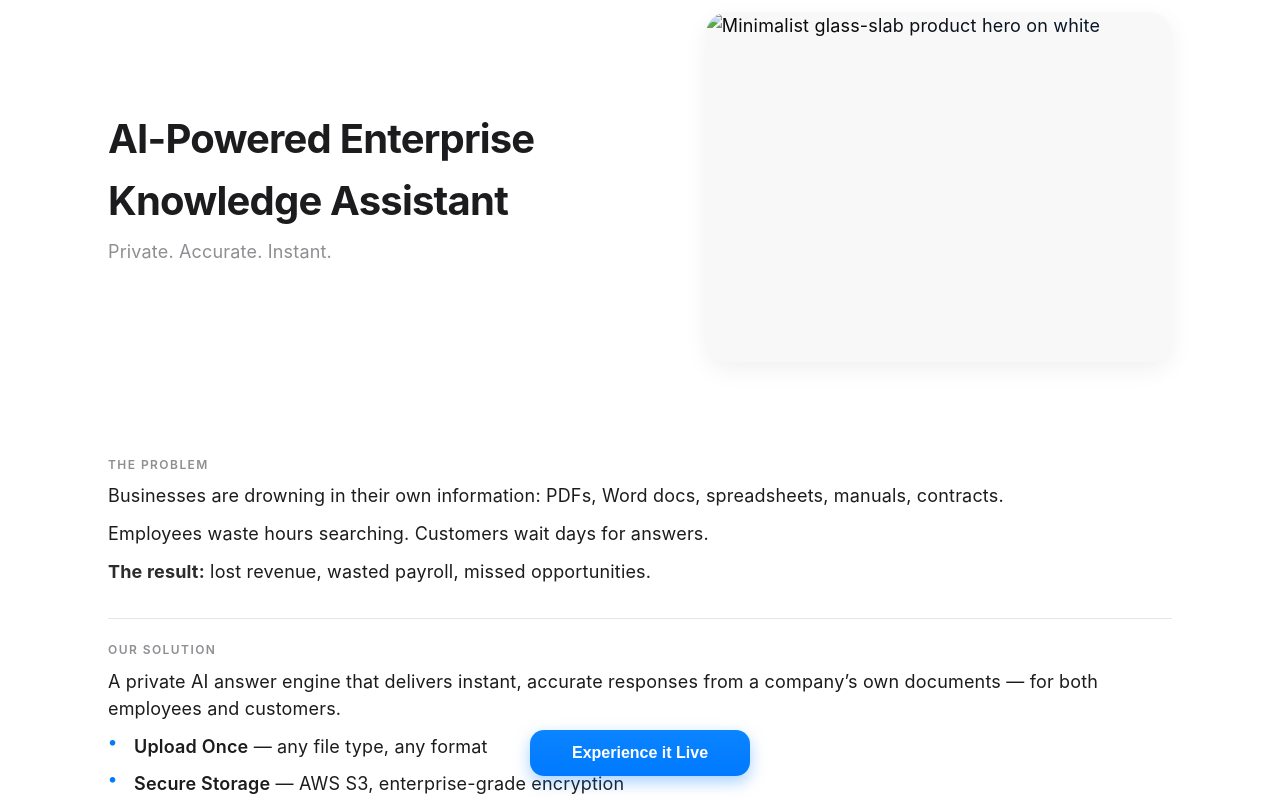
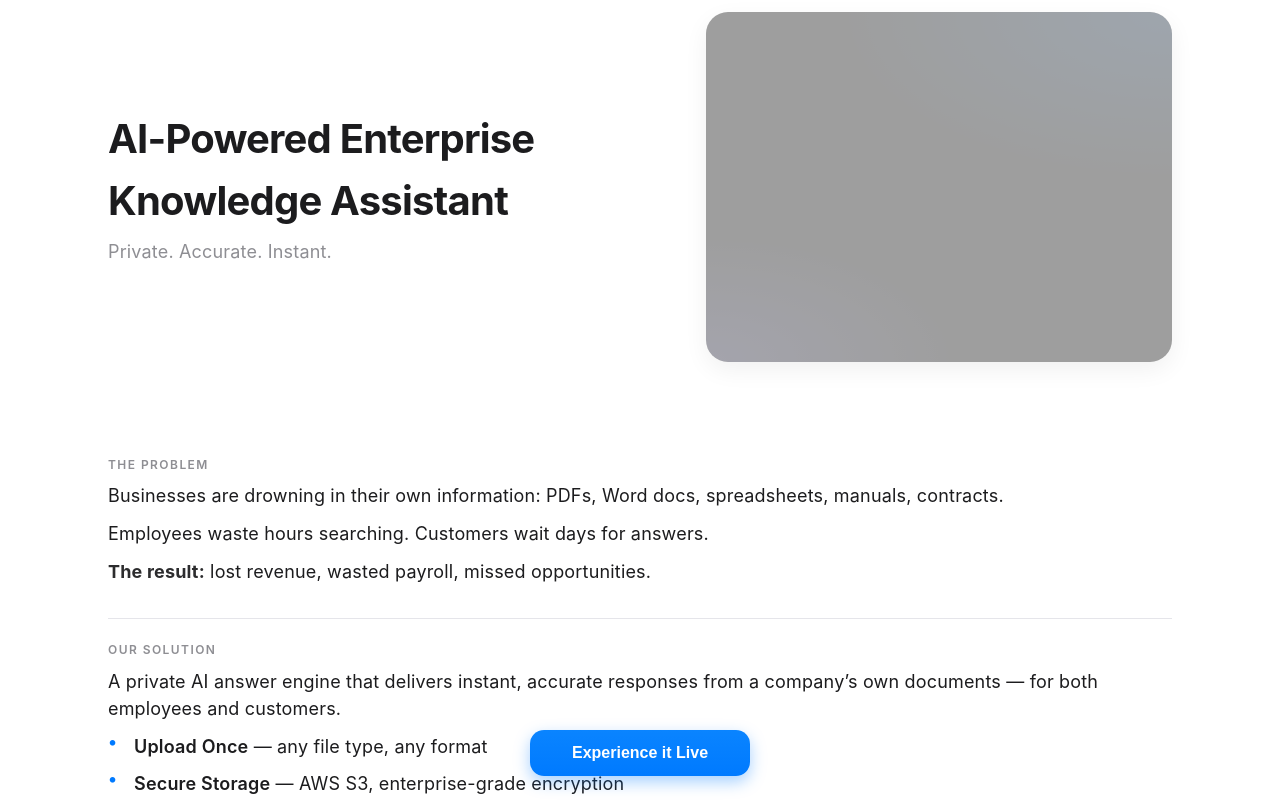
Before and after one commit to latris-io/knowledge-bot-retrieval, a plain HTML site: page public/index.html in a window 1280 px wide. Shown: the top 800 px of the page. Drawn offline with Linux system fonts and the light colour scheme; the site is published under a folder, as on GitHub Pages, so addresses that start at the root find nothing.

Commit message:
docs(public): update index.html

```diff
--- a/public/index.html
+++ b/public/index.html
@@ -23,7 +23,7 @@
       <div class="header-hero">
         <img
           class="hero-img"
-          src="/knowledge.png"
+          src="knowledge.png"
           alt="Minimalist glass-slab product hero on white"
           loading="lazy"
           decoding="async"
```
